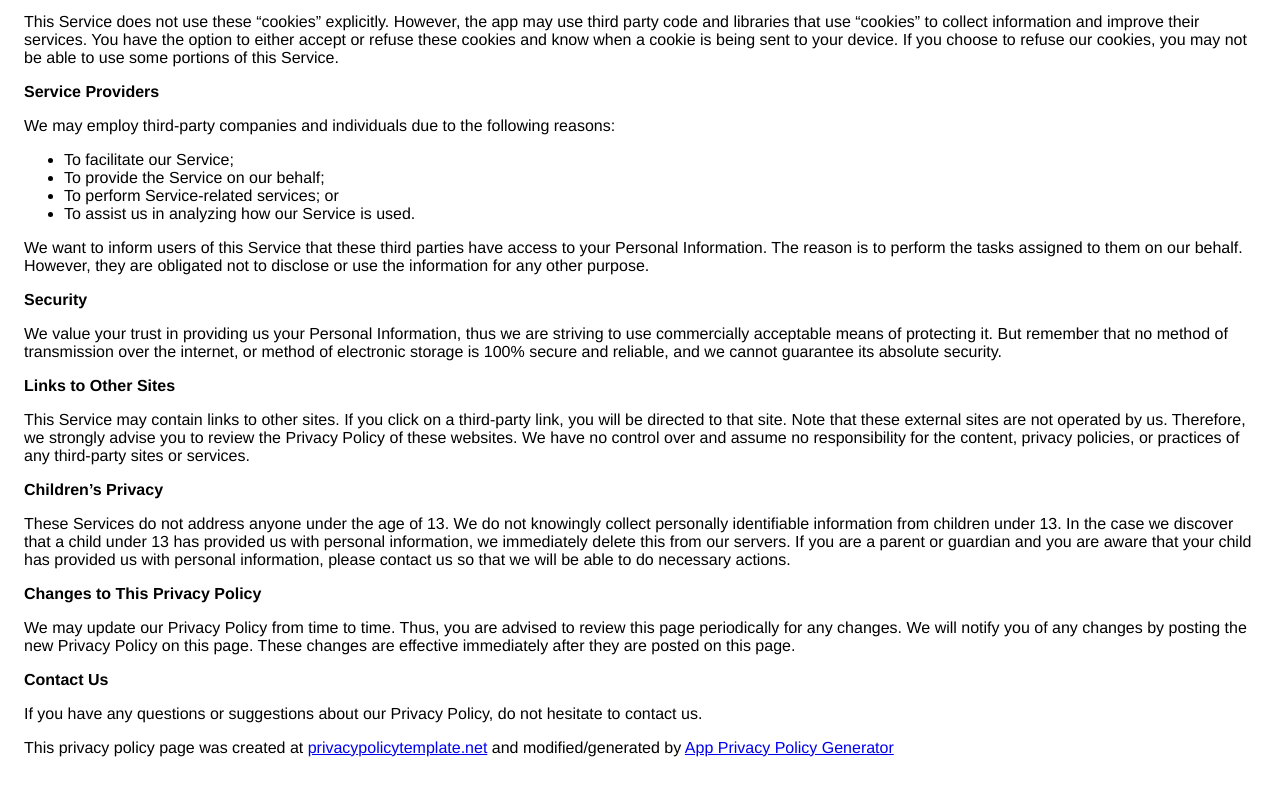
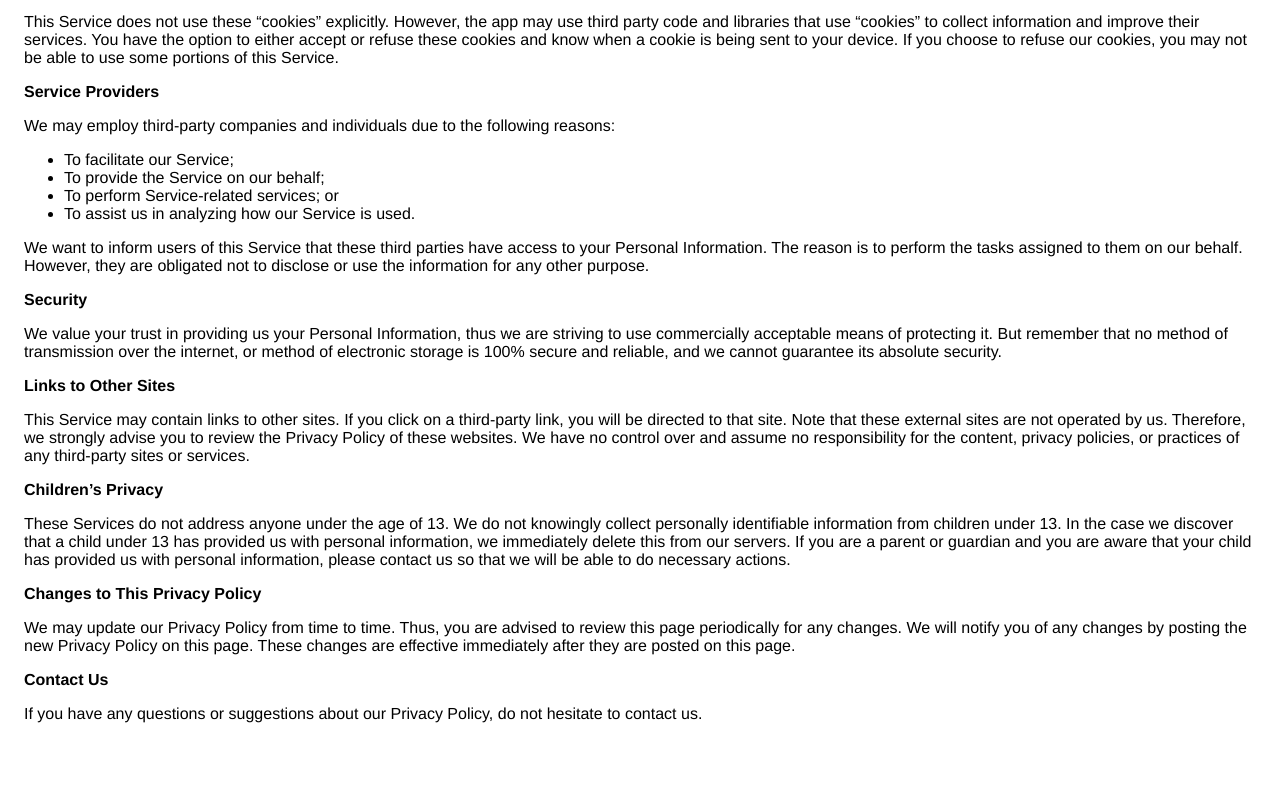
Before and after one commit to AraiTek/AranduFFUNA-privacy-policy, a plain HTML site: page index.html in a window 1280 px wide. Shown: the part 629-1424 px from the top of the page. After the commit the page ends 1392 px from the top, so only its background shows below. Drawn offline with Linux system fonts and the light colour scheme.

Commit message:
remove footer

```diff
--- a/index.html
+++ b/index.html
@@ -54,8 +54,5 @@
                     this page.
                   </p> <p><strong>Contact Us</strong></p> <p>If you have any questions or suggestions about our Privacy Policy, do not hesitate to contact
                     us.
-                  </p> <p>This privacy policy page was created at <a href="https://privacypolicytemplate.net" target="_blank">privacypolicytemplate.net</a>
-                    and modified/generated by <a href="https://app-privacy-policy-generator.firebaseapp.com/" target="_blank">App
-                      Privacy Policy Generator</a></p>
     </body>
     </html>
```
